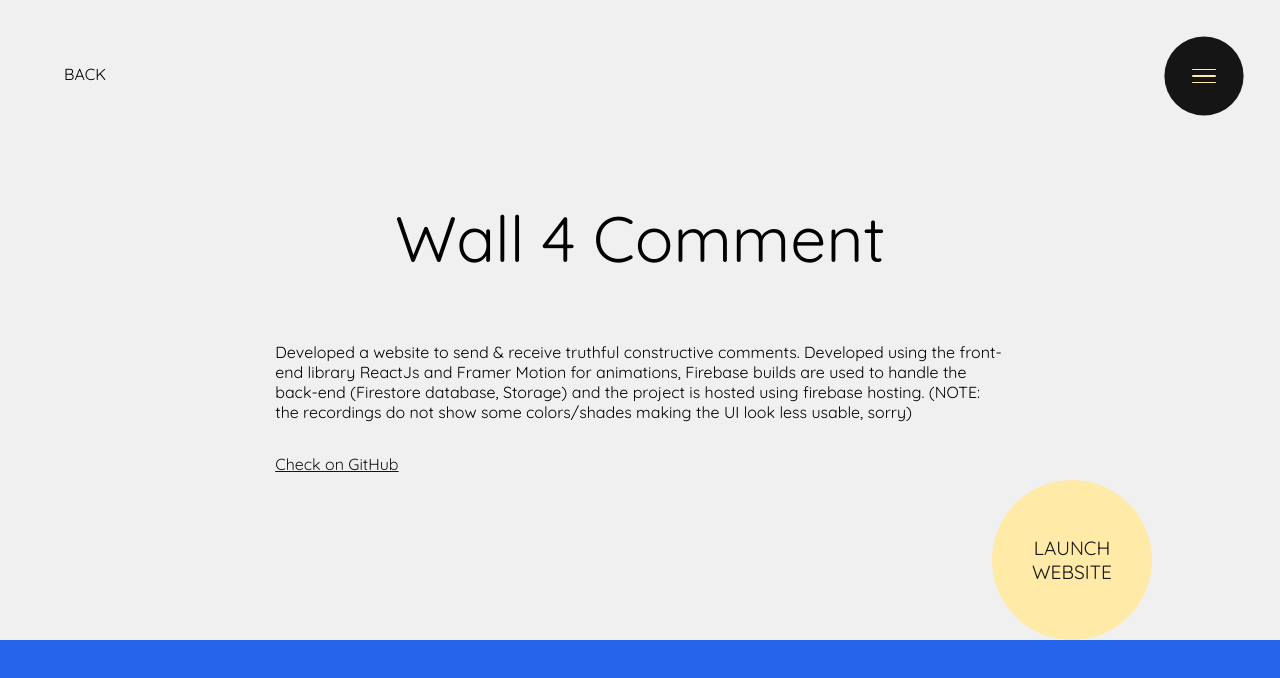
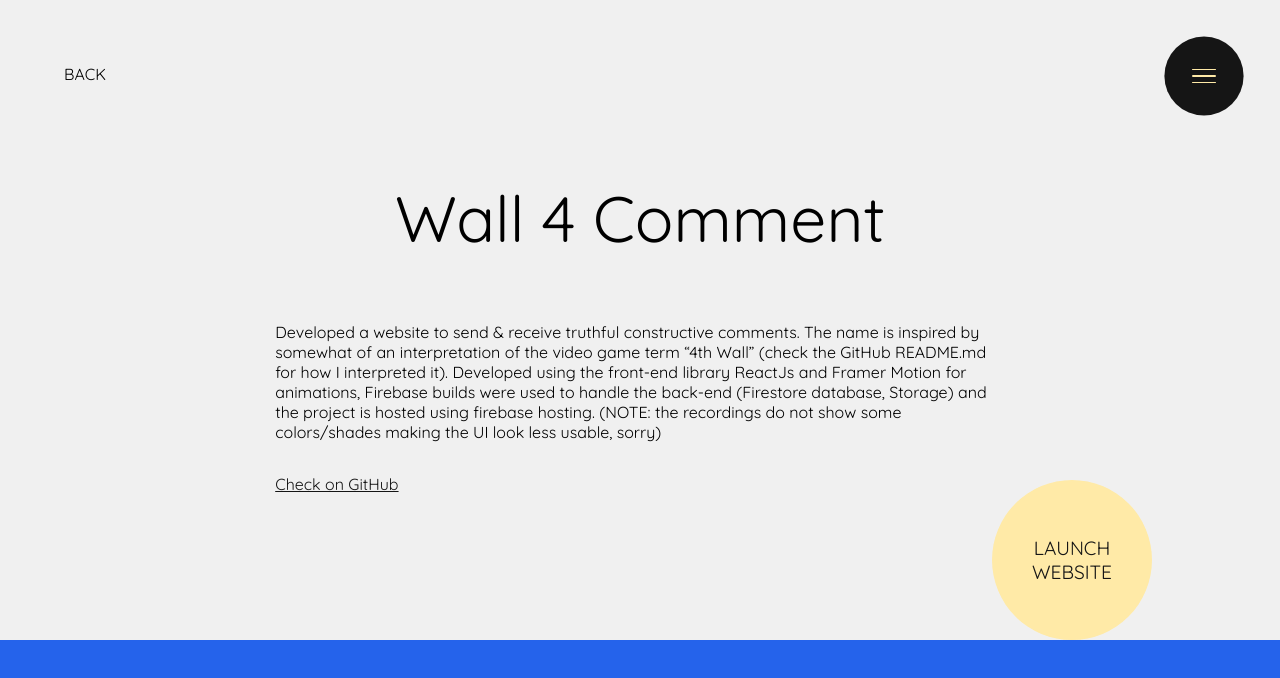
Before and after one commit to ma-altaf/portfolio, a website built with webpack: page public/works/wall4comment.html in a window 1280 px wide. Built offline with nearby package versions, Linux system fonts and the light colour scheme; what @barba/core, smooth-scrollbar would draw is missing.

Commit message:
Updated the summary of W4C and SCH project

```diff
--- a/public/works/wall4comment.html
+++ b/public/works/wall4comment.html
@@ -35,12 +35,14 @@
                 <h1><p>Wall 4 Comment</p></h1>
                 <div id="summary">
                     Developed a website to send & receive truthful constructive
-                    comments. Developed using the front-end library ReactJs and
-                    Framer Motion for animations, Firebase builds are used to
-                    handle the back-end (Firestore database, Storage) and the
-                    project is hosted using firebase hosting. (NOTE: the
-                    recordings do not show some colors/shades making the UI look
-                    less usable, sorry)
+                    comments. The name is inspired by somewhat of an
+                    interpretation of the video game term “4th Wall” (check the
+                    GitHub README.md for how I interpreted it). Developed using
+                    the front-end library ReactJs and Framer Motion for
+                    animations, Firebase builds were used to handle the back-end
+                    (Firestore database, Storage) and the project is hosted
+                    using firebase hosting. (NOTE: the recordings do not show
+                    some colors/shades making the UI look less usable, sorry)
                 </div>
                 <a
                     href="https://github.com/ma-altaf/wall4comment"
```
Also changed, not shown: public/works/screativeheart.html (+1 -1 lines).
